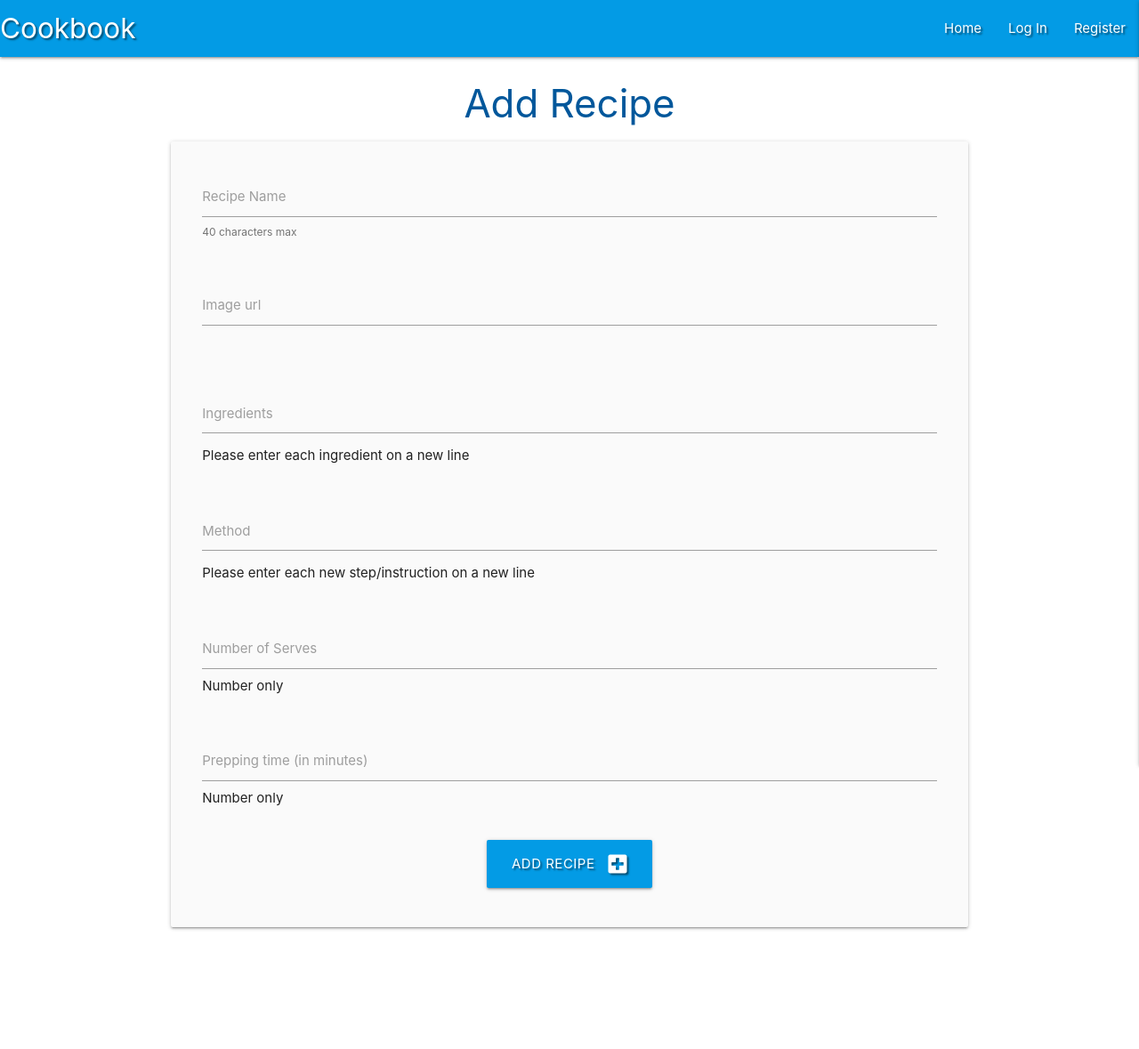
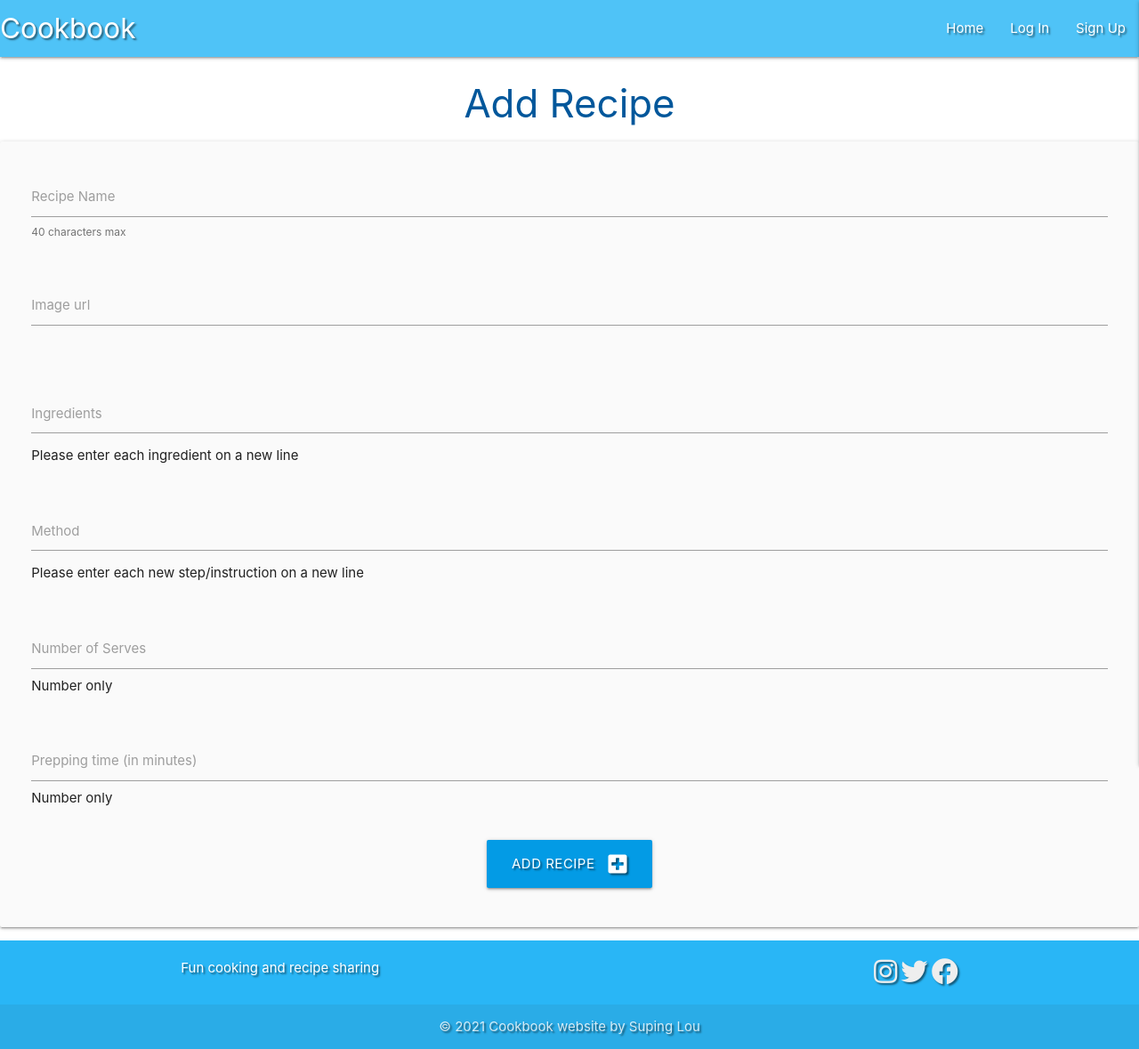
Before and after one commit to Code-Institute-Submissions/suping106-milestone3, a Flask app: page /add_recipe in a window 1280 px wide. Shown: the whole page at 89% size. Before the commit the page ends 1045 px from the top, so only its background shows below. Run offline with Flask 2, Linux system fonts and the light colour scheme; data that the repository does not hold is empty; some libraries are stand-ins or nearby versions.

Commit message:
base.html modified

```diff
--- a/app.py
+++ b/app.py
@@ -21,7 +21,15 @@ mongo = PyMongo(app)
 @app.route("/")
 @app.route("/get_recipes")
 def get_recipes():
-    recipes = mongo.db.recipes.find()
+    recipes = list(mongo.db.recipes.find())
+    return render_template("recipes.html", recipes=recipes)
+
+
+@app.route("/search", methods=["GET", "POST"])
+def search():
+    query = request.form.get("query")
+    recipes = list(mongo.db.recipes.find(
+        {"$text": {"$search": query}}))
     return render_template("recipes.html", recipes=recipes)
 
 
@@ -31,11 +39,11 @@ def register():
         # check if username already exists in db
         existing_user = mongo.db.users.find_one(
             {"username": request.form.get("username").lower()})
-
+        # if username exists
         if existing_user:
             flash("Username already exists")
             return redirect(url_for("register"))
-
+        # create username/password
         register = {
             "username": request.form.get("username").lower(),
             "password": generate_password_hash(request.form.get("password"))
@@ -44,7 +52,7 @@ def register():
 
         # put the new user into 'session' cookie
         session["user"] = request.form.get("username").lower()
-        flash("Registration Successful!")
+        flash("Registration successful!")
         return redirect(url_for("profile", username=session["user"]))
 
     return render_template("register.html")
@@ -68,12 +76,12 @@ def login():
                             "profile", username=session["user"]))
             else:
                 # invalid password match
-                flash("Incorrect Username and/or Password")
+                flash("Incorrect username and/or password")
                 return redirect(url_for("login"))
 
         else:
             # username doesn't exist
-            flash("Incorrect Username and/or Password")
+            flash("Incorrect username and/or password")
             return redirect(url_for("login"))
 
     return render_template("login.html")
@@ -84,9 +92,11 @@ def profile(username):
     # grab the session user's username from db
     username = mongo.db.users.find_one(
         {"username": session["user"]})["username"]
-
+    recipes = list(mongo.db.recipes.find())
+    # if existing user display profile
     if session["user"]:
-        return render_template("profile.html", username=username)
+        return render_template("profile.html",
+                               username=username, recipes=recipes)
 
     return redirect(url_for("login"))
 
@@ -102,25 +112,72 @@ def logout():
 @app.route("/add_recipe", methods=["GET", "POST"])
 def add_recipe():
     if request.method == "POST":
+        recipe_vegetarian = "on" if request.form.get(
+            "recipe_vegetarian") else "off"
         recipe = {
-            "category_name": request.form.get("category_name"),
             "recipe_name": request.form.get("recipe_name"),
             "recipe_image": request.form.get("recipe_image"),
             "recipe_ingredients": request.form.get("recipe_ingredients"),
             "recipe_method": request.form.get("recipe_method"),
             "recipe_serves": request.form.get("recipe_serves"),
             "recipe_time": request.form.get("recipe_time"),
-            "created_by": session["user"]
+            "recipe_vegetarian": recipe_vegetarian,
+            "recipe_addedby": session["user"]
         }
         mongo.db.recipes.insert_one(recipe)
-        flash("Recipe Successfully Added")
+        flash("Recipe added!")
         return redirect(url_for("get_recipes"))
 
-    categories = mongo.db.categories.find().sort("category_name", 1)
-    return render_template("add_recipe.html", categories=categories)
+    return render_template("add_recipe.html")
+
+
+@app.route("/edit_recipe/<recipe_id>", methods=["GET", "POST"])
+def edit_recipe(recipe_id):
+    if request.method == "POST":
+        recipe_vegetarian = "on" if request.form.get(
+            "recipe_vegetarian") else "off"
+        submit = {
+            "recipe_name": request.form.get("recipe_name"),
+            "recipe_image": request.form.get("recipe_image"),
+            "recipe_ingredients": request.form.get("recipe_ingredients"),
+            "recipe_method": request.form.get("recipe_method"),
+            "recipe_serves": request.form.get("recipe_serves"),
+            "recipe_time": request.form.get("recipe_time"),
+            "recipe_vegetarian": recipe_vegetarian,
+            "recipe_addedby": session["user"]
+        }
+        mongo.db.recipes.update({"_id": ObjectId(recipe_id)}, submit)
+        flash("Recipe updated!")
+
+    recipe = mongo.db.recipes.find_one({"_id": ObjectId(recipe_id)})
+
+    return render_template("edit_recipe.html", recipe=recipe)
+
+
+@app.route("/delete_recipe/<recipe_id>")
+def delete_recipe(recipe_id):
+    mongo.db.recipes.remove({"_id": ObjectId(recipe_id)})
+    flash("Recipe deleted!")
+    return redirect(url_for("get_recipes"))
+
+
+@app.route("/recipe_content/<recipe_id>")
+def recipe_details(recipe_id):
+    recipe = mongo.db.recipes.find_one({"_id": ObjectId(recipe_id)})
+    return render_template("recipe_content.html", recipe=recipe)
+
+
+@app.errorhandler(404)  # 404 ERROR
+def page_not_found(error):
+    return render_template('404.html'), 404
+
+
+@app.errorhandler(500)  # 500 ERROR
+def something_wrong(error):
+    return render_template('500.html'), 500
 
 
 if __name__ == "__main__":
     app.run(host=os.environ.get("IP"),
             port=int(os.environ.get("PORT")),
-            debug=True)
+            debug=False)
--- a/templates/base.html
+++ b/templates/base.html
@@ -1,23 +1,42 @@
 <!DOCTYPE html>
 <html lang="en">
+
 <head>
+
     <meta charset="UTF-8">
     <meta name="viewport" content="width=device-width, initial-scale=1.0">
-    <link rel="stylesheet" href="https://cdnjs.cloudflare.com/ajax/libs/font-awesome/5.13.1/css/all.min.css"
-        integrity="sha512-xA6Hp6oezhjd6LiLZynuukm80f8BoZ3OpcEYaqKoCV3HKQDrYjDE1Gu8ocxgxoXmwmSzM4iqPvCsOkQNiu41GA==" crossorigin="anonymous" type="text/css">
+
+    <!-- Font Awesome -->
+    <link rel="stylesheet" href="https://cdnjs.cloudflare.com/ajax/libs/font-awesome/5.15.2/css/all.min.css"
+        integrity="sha512-HK5fgLBL+xu6dm/Ii3z4xhlSUyZgTT9tuc/hSrtw6uzJOvgRr2a9jyxxT1ely+B+xFAmJKVSTbpM/CuL7qxO8w==" crossorigin="anonymous" type="text/css">
+
+    <!-- Google Fonts -->
+    <link rel="preconnect" href="https://fonts.gstatic.com">
+    <link href="https://fonts.googleapis.com/css2?family=Open+Sans&family=Roboto&display=swap&family=Pacifico&display=swap" rel="stylesheet">
+
+    <!-- Materialize: Compiled and minified CSS -->
     <link rel="stylesheet" href="https://cdnjs.cloudflare.com/ajax/libs/materialize/1.0.0/css/materialize.min.css" type="text/css">
+
+    <!-- CSS -->
     <link rel="stylesheet" href="{{ url_for('static', filename='css/style.css') }}" type="text/css">
+
+    <!-- Custom styles -->
     {% block styles %}
     {% endblock %}
-    <title>Cook Book</title>
+
+    <title>Cookbook</title>
+
 </head>
+
 <body>
 
     <header>
-        <!-- top navbar -->
-		<nav class="nav-extended text-shadow light-blue darken-1">
+
+        <!-- Top Navbar -->
+        <div class="navbar-fixed">
+            <nav class="nav-extended text-shadow light-blue lighten-2">
                 <div class="nav-wrapper">
-				<a href="{{ url_for('get_recipes') }}" class="brand-logo">Cookbook</a>
+                    <a href="/index" class="brand-logo left">Cookbook</a>
                     <a href="#" data-target="mobile-demo" class="sidenav-trigger right"><i class="fas fa-bars"></i></a>
                     <ul class="right hide-on-med-and-down">
                         <li><a href="{{ url_for('get_recipes') }}">Home</a></li>
@@ -27,15 +46,16 @@
                             <li><a href="{{ url_for('logout') }}">Log Out</a></li>
                         {% else %}
                             <li><a href="{{ url_for('login') }}">Log In</a></li>
-                        <li><a href="{{ url_for('register') }}">Register</a></li>
+                            <li><a href="{{ url_for('register') }}">Sign Up</a></li>
                         {% endif %}
                     </ul>
                 </div>
             </nav>
+        </div>
 
-        <!-- mobile sidenav -->
+        <!-- Mobile Sidenav -->
         <ul class="sidenav" id="mobile-demo">
-            <li><h4 class="center-align light-blue-text text-darken 4">Cookbook</h4></li>
+            <li><h5 class="center-align page-header">Cookbook</h5></li>
             <li><a href="{{ url_for('get_recipes') }}">Home</a></li>
             {% if session.user %}
                 <li><a href="{{ url_for('profile', username=session['user']) }}">Profile</a></li>
@@ -43,35 +63,66 @@
                 <li><a href="{{ url_for('logout') }}">Log Out</a></li>
             {% else %}
                 <li><a href="{{ url_for('login') }}">Log In</a></li>
-                <li><a href="{{ url_for('register') }}">Register</a></li>
+                <li><a href="{{ url_for('register') }}">Sign Up</a></li>
             {% endif %}
         </ul>
+
     </header>
 
+    <!-- Flash Messages -->
     <section>
-        <!-- flash messages -->
         {% with messages = get_flashed_messages() %}
             {% if messages %}
                 {% for message in messages %}
-                    <div class="row flashes">
                         <h4 class="light-blue lighten-4 center-align">{{ message }}</h4>
-                    </div>
                 {% endfor %}
             {% endif %}
         {% endwith %}
     </section>
 
-    <main class="container">
+    <!-- Main content -->
+    <main>
         {% block content %}
         {% endblock %}
     </main>
 
+    <!-- Footer -->
+    <footer class="page-footer text-shadow light-blue lighten-1">
+        <div class="container">
+            <div class="row">
+                <div class="col s6 left-align">
+                    Fun cooking and recipe sharing
+                </div>
+                <div class="col s6 right-align">
+                    <div class="social-links">
+                        <a class="grey-text text-lighten-3" href="https://www.instagram.com" target="_blank"><i class="fab fa-instagram fa-2x"></i></a>
+                        <a class="grey-text text-lighten-3" href="https://www.twitter.com" target="_blank"><i class="fab fa-twitter fa-2x"></i></a>
+                        <a class="grey-text text-lighten-3" href="https://www.facebook.com" target="_blank"><i class="fab fa-facebook fa-2x"></i></a>
+                    </div>
+                </div>
+            </div>
+        </div>
+        <div class="footer-copyright">
+            <div class="container center-align">
+                © 2021 Cookbook website by Suping Lou
+            </div>
+        </div>
+    </footer>
 
+    <!-- jQuery -->
     <script src="https://code.jquery.com/jquery-3.5.1.min.js"
         integrity="sha256-9/aliU8dGd2tb6OSsuzixeV4y/faTqgFtohetphbbj0=" crossorigin="anonymous"></script>
+
+    <!-- Materialize: Compiled and minified JavaScript -->
     <script src="https://cdnjs.cloudflare.com/ajax/libs/materialize/1.0.0/js/materialize.min.js"></script>
+
+    <!-- Javascript -->
     <script src="{{ url_for('static', filename='js/script.js') }}"></script>
+
+    <!-- Custom Javascript -->
     {% block scripts %}
     {% endblock %}
+
 </body>
+
 </html>
```
Lines whose indentation alone changed are shown as unchanged.
